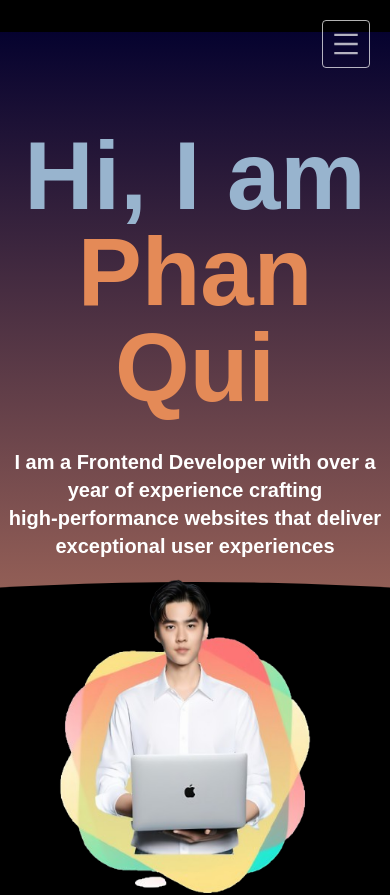
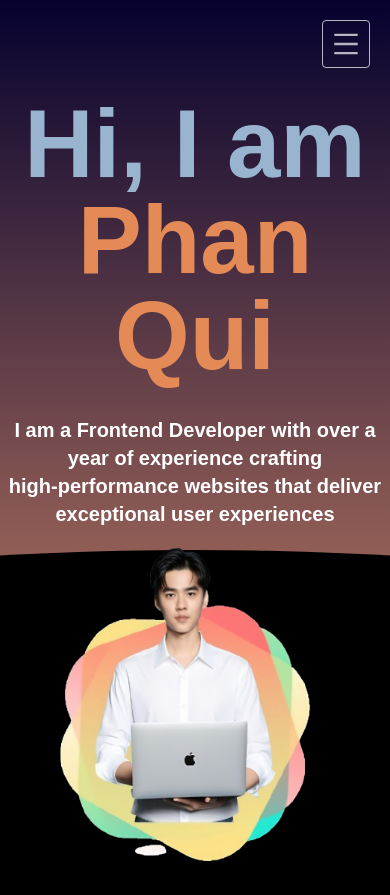
Before and after one commit to quidev2505/Portfolio, a Next.js app: page / in a window 390 px wide. Shown: the top 895 px of the page. Built offline with nearby package versions, Linux system fonts and the light colour scheme.

Commit message:
delete margintop on mobile

```diff
--- a/src/components/Hero.tsx
+++ b/src/components/Hero.tsx
@@ -11,7 +11,7 @@ const Hero = () => {
   const pdfUrl = "/cv_fe.pdf";
   return (
     <>
-      <div className="py-24 mt-4 relative overflow-clip bg-gradient-to-b from-[#0a045789] via-[#8F5C55] to-[#DBAF6E] px-2 z-30">
+      <div className="py-24 relative overflow-clip bg-gradient-to-b from-[#0a045789] via-[#8F5C55] to-[#DBAF6E] px-2 z-30">
         <div
           className="absolute rounded-[50%] w-[3000px] h-[1300px] top-[550px] left-[50%] -translate-x-1/2
         bg-black"
--- a/src/components/Navbar.tsx
+++ b/src/components/Navbar.tsx
@@ -38,7 +38,7 @@ const Navbar = () => {
 
   return (
     <>
-      <div className="text-white/70 pt-4" id="top_page">
+      <div className="text-white/70" id="top_page">
         <div className="hidden md:flex items-center px-4 py-2 mx-auto max-w-[400px]">
           <ul className="flex flex-grow p-4 space-x-8">
             {navLinks.map((link) => (
```
